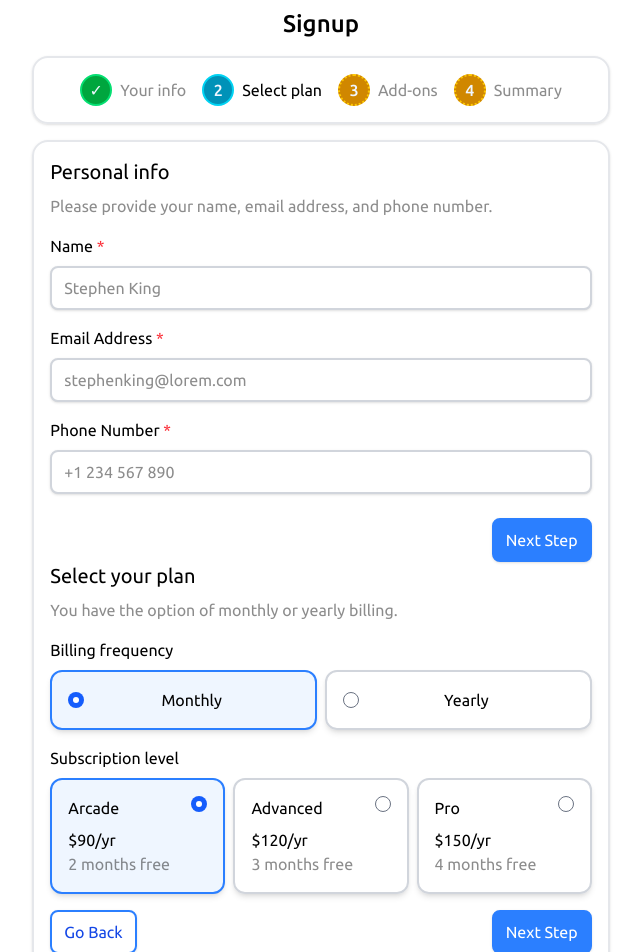
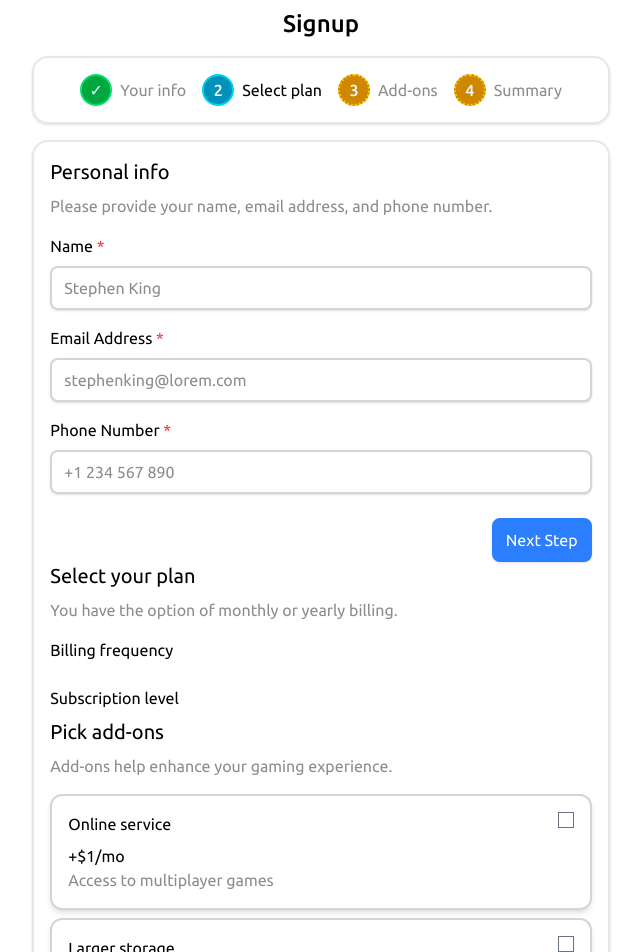
Before and after one commit to TheInitZero/react-multi-step-form, a React (Vite) app: page / in a window 1280 px wide. Shown: the top 952 px of the page, without its empty margins (319-960 px from the left). Built offline with nearby package versions, Linux system fonts and the light colour scheme.

Commit message:
refactor: use slots to pass billing options, subscription options and navigation footer

```diff
--- a/src/features/signup-form/select-plan/select-plan.tsx
+++ b/src/features/signup-form/select-plan/select-plan.tsx
@@ -1,7 +1,16 @@
-import BillingOption from './billing-option';
-import SubscriptionOption from './subscription-option';
+import type { ReactNode } from 'react';
 
-export default function SelectPlan() {
+type SelectPlanProps = {
+  billingOptions: ReactNode;
+  subscriptionOptions: ReactNode;
+  footer: ReactNode;
+};
+
+export default function SelectPlan({
+  billingOptions,
+  subscriptionOptions,
+  footer,
+}: SelectPlanProps) {
   return (
     <fieldset className="space-y-4">
       <div className="space-y-2">
@@ -11,71 +20,15 @@ export default function SelectPlan() {
 
       <fieldset className="space-y-2">
         <legend>Billing frequency</legend>
-
-        <div className="grid gap-2 sm:grid-cols-2">
-          <BillingOption
-            value="monthly"
-            labelText="Monthly"
-            required={true}
-            onChange={() => {}}
-            checked
-          />
-
-          <BillingOption value="yearly" labelText="Yearly" required={true} onChange={() => {}} />
-        </div>
+        <div className="grid gap-2 sm:grid-cols-2">{billingOptions}</div>
       </fieldset>
 
       <fieldset className="space-y-2">
         <legend>Subscription level</legend>
-
-        <div className="grid gap-2 sm:grid-cols-3">
-          <SubscriptionOption
-            value="arcade"
-            required={true}
-            labelText="Arcade"
-            description={{
-              billingPeriod: 'Yearly',
-              price: 90,
-              bonuses: ['2 months free'],
-            }}
-            onChange={() => {}}
-            checked
-          />
-
-          <SubscriptionOption
-            value="advanced"
-            required={true}
-            labelText="Advanced"
-            description={{
-              billingPeriod: 'Yearly',
-              price: 120,
-              bonuses: ['3 months free'],
-            }}
-            onChange={() => {}}
-          />
-
-          <SubscriptionOption
-            value="pro"
-            required={true}
-            labelText="Pro"
-            description={{
-              billingPeriod: 'Yearly',
-              price: 150,
-              bonuses: ['4 months free'],
-            }}
-            onChange={() => {}}
-          />
-        </div>
+        <div className="grid gap-2 sm:grid-cols-3">{subscriptionOptions}</div>
       </fieldset>
 
-      <div className="flex items-center justify-between">
-        <button type="button" className="btn-ghost">
-          Go Back
-        </button>
-        <button type="button" className="btn-primary">
-          Next Step
-        </button>
-      </div>
+      {footer}
     </fieldset>
   );
 }
```
